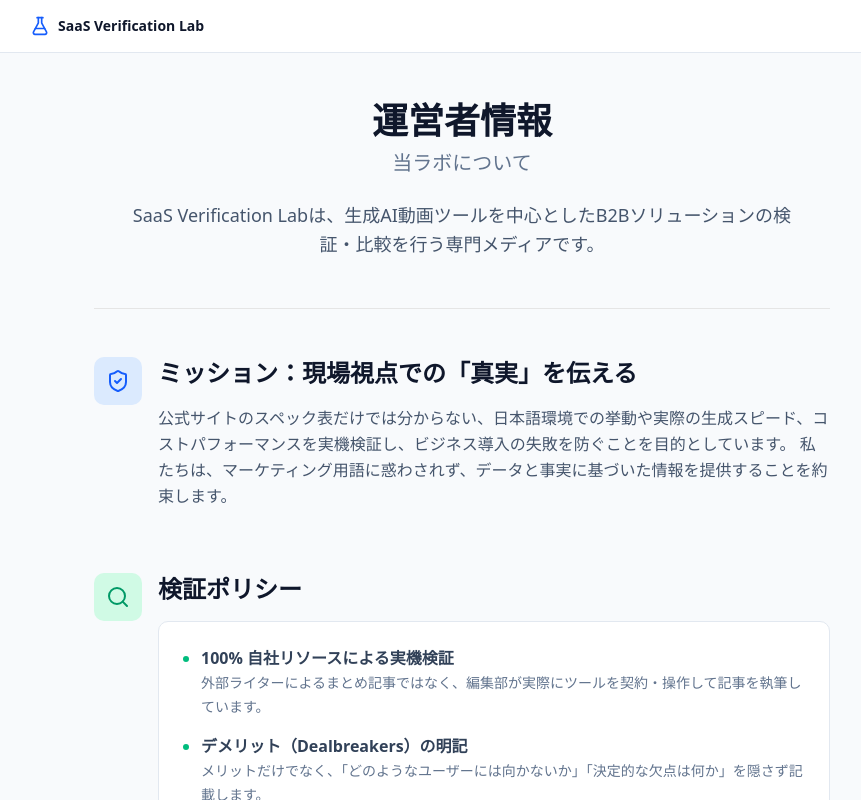
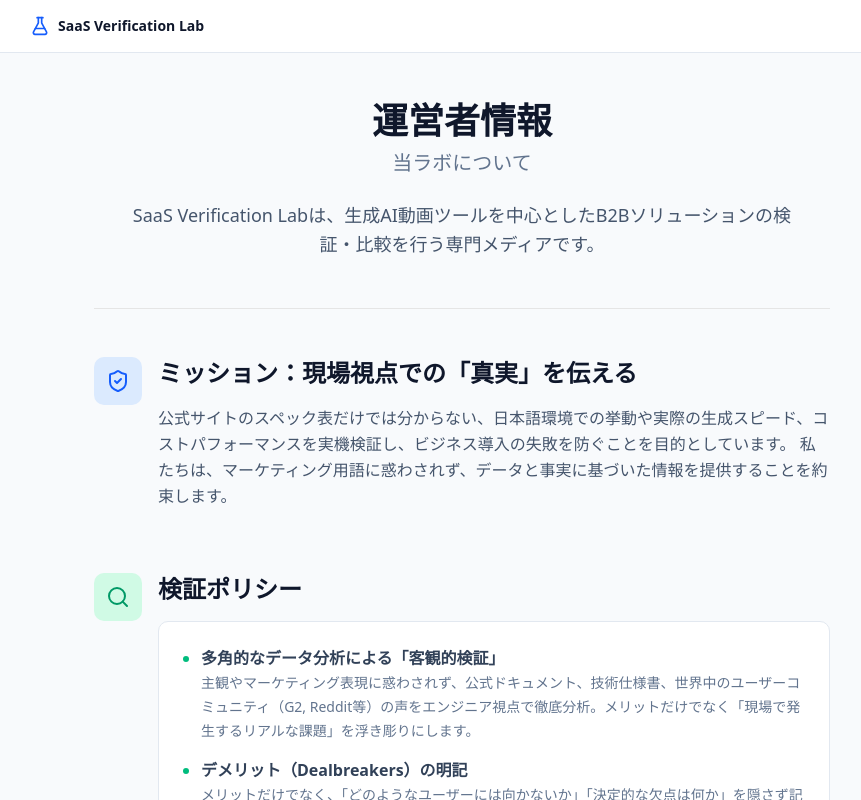
Before and after one commit to chanyu-restarts/saas-verification-lab, a Next.js app: page /about in a window 1280 px wide. Shown: the top 800 px of the page, without its empty margins (178-1039 px from the left). Built offline with nearby package versions, Linux system fonts and the light colour scheme.

Commit message:
docs: update verification policy in About page to reflect objective analysis approach

```diff
--- a/src/app/about/page.tsx
+++ b/src/app/about/page.tsx
@@ -64,9 +64,9 @@
                                     <li className="flex items-start gap-3">
                                         <span className="flex-shrink-0 w-1.5 h-1.5 rounded-full bg-emerald-500 mt-2.5" />
                                         <span className="text-slate-700 dark:text-slate-300">
-                                            <strong>100% 自社リソースによる実機検証</strong>
+                                            <strong>多角的なデータ分析による「客観的検証」</strong>
                                             <br />
-                                            <span className="text-sm text-slate-500">外部ライターによるまとめ記事ではなく、編集部が実際にツールを契約・操作して記事を執筆しています。</span>
+                                            <span className="text-sm text-slate-500">主観やマーケティング表現に惑わされず、公式ドキュメント、技術仕様書、世界中のユーザーコミュニティ（G2, Reddit等）の声をエンジニア視点で徹底分析。メリットだけでなく「現場で発生するリアルな課題」を浮き彫りにします。</span>
                                         </span>
                                     </li>
                                     <li className="flex items-start gap-3">
```
